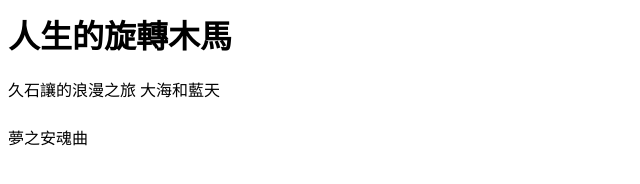
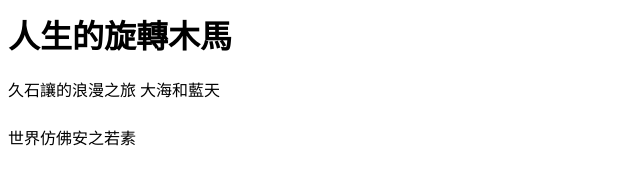
Before and after one commit to cicime/mycate, a plain HTML site: page index.html in a window 1280 px wide. Shown: the full height of the page, 0-640 px from the left. Drawn offline with Linux system fonts and the light colour scheme.

Commit message:
edit index

```diff
--- a/index.html
+++ b/index.html
@@ -27,7 +27,7 @@
 
 	<p>
 
-		夢之安魂曲
+		世界仿佛安之若素
 
 	</p>
 
```
